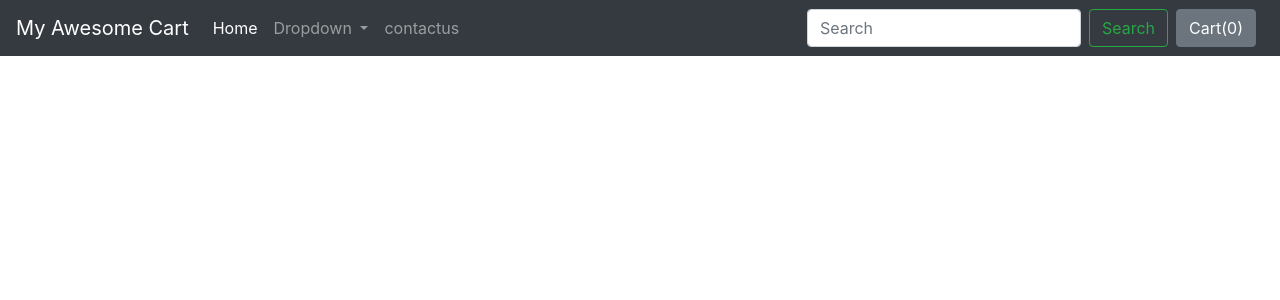
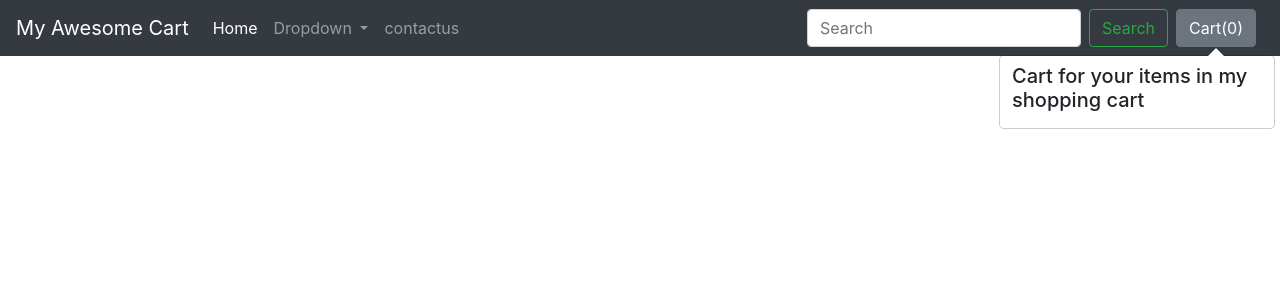
Before and after one commit to yogendra-khapangi/nepalbazeer, a Django app: template core/templates/core/index.html in a window 1280 px wide. Shown: the top 300 px of the page. Run offline with Django 5.2, Linux system fonts and the light colour scheme; the template is opened without the code that fills it, so the values that code supplies are empty; some libraries are stand-ins or nearby versions.

Commit message:
"Updated index.html template: modified HTML structure, removed commented code, and refactored JavaScript code for cart functionality and popover."(26)

```diff
--- a/core/templates/core/index.html
+++ b/core/templates/core/index.html
@@ -69,7 +69,7 @@
           <div class="card" style="width: 18rem;">
             <img src='/media/{{i.image}}' class="card-img-top" alt="...">
             <div class="card-body">
-              <h5 class="card-title">{{i.product_name}}</h5>
+              <h5 class="card-title" id="namepr{{i.id}}">{{i.product_name}}</h5>
               <p class="card-text">{{i.desc|slice:"0:53"}}...</p>
 
               <span id="divpr{{i.id}}" class="divpr">
@@ -106,32 +106,11 @@
 
 
 
+
+
+
 {% block js %}
 <script>
-
-  // console.log('working');
-  // if (localStorage.getItem('cart') == null) {
-  //   var cart = {};
-  // }
-  // else {
-  //   cart = JSON.parse(localStorage.getItem('cart'));
-  // }
-  // $('.cart').click(function () {
-  //   console.log('clicked');
-  //   var idstr = this.id.toString();
-  //   console.log(idstr);
-  //   if (cart[idstr] != undefined) {
-  //     cart[idstr] = cart[idstr] + 1;
-  //   }
-  //   else {
-  //     cart[idstr] = 1;
-  //   }
-  //   console.log(cart);
-  //   localStorage.setItem('cart', JSON.stringify(cart));
-  //   document.getElementById('cart').innerHTML=Object.keys(cart).length;
-  // });
-
-
   // Find out the cart items from localStorage
   if (localStorage.getItem('cart') == null) {
       var cart = {};
@@ -151,12 +130,25 @@ $('.cart').click(function() {
       updateCart(cart);
 
   });
-
-
-
   //Add Popover to cart
   $('#popcart').popover();
-document.getElementById("popcart").setAttribute('data-content', '<h5>Cart for your items in my shopping cart</h5>');
+  updatePopover(cart);
+  function updatePopover(cart)
+  {
+      console.log('We are inside updatePopover');
+      var popStr = "";
+      popStr = popStr + "<h5> Cart for your items in my shopping cart </h5><div class='mx-2 my-2'>";
+      var i = 1;
+      for (var item in cart){
+          popStr = popStr + "<b>" + i + "</b>. ";
+          popStr = popStr + document.getElementById('name' + item).innerHTML.slice(0, 19) + "... Qty: " + cart[item] + '<br>';
+          i = i+1;
+      }
+      popStr = popStr + "</div>"
+      console.log(popStr);
+      document.getElementById('popcart').setAttribute('data-content', popStr);
+      $('#popcart').popover('show');
+  }
   function updateCart(cart) {
       for (var item in cart) {
           document.getElementById('div' + item).innerHTML = "<button id='minus" + item + "' class='btn btn-primary minus'>-</button> <span id='val" + item + "''>" + cart[item] + "</span> <button id='plus" + item + "' class='btn btn-primary plus'> + </button>";
@@ -164,9 +156,8 @@ function updateCart(cart) {
       localStorage.setItem('cart', JSON.stringify(cart));
       document.getElementById('cart').innerHTML = Object.keys(cart).length;
       console.log(cart);
+      updatePopover(cart);
   }
-
-
   // If plus or minus button is clicked, change the cart as well as the display value
   $('.divpr').on("click", "button.minus", function() {
       a = this.id.slice(7, );
```
Lines whose indentation alone changed are shown as unchanged.
